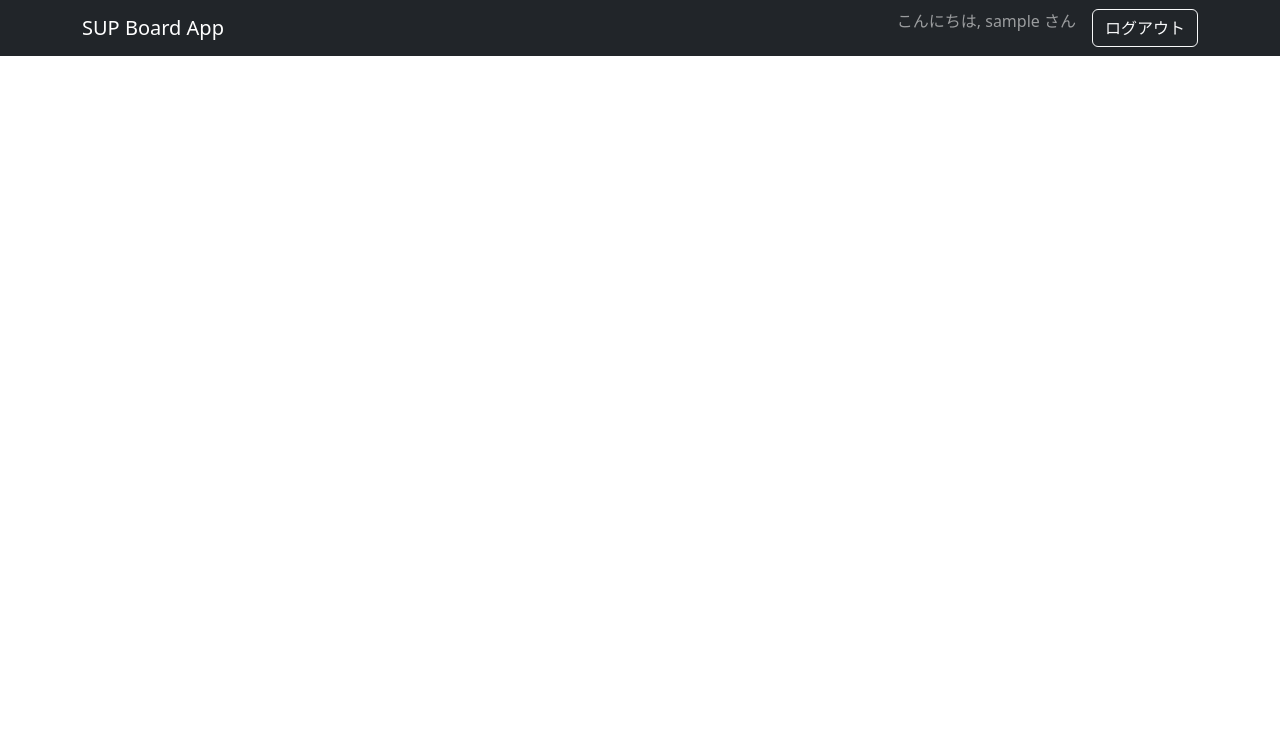
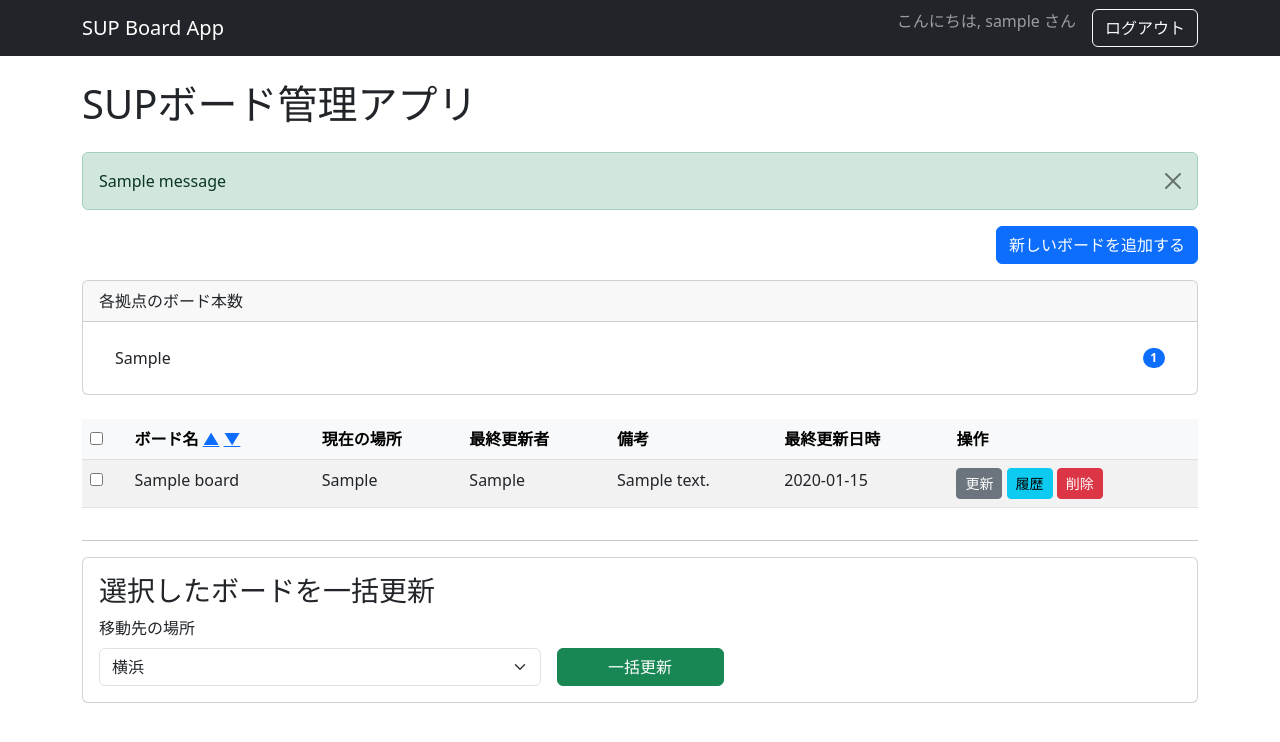
Before and after one commit to uuuuuseeee/sup-board-app, a Flask app: page / in a window 1280 px wide. Shown: the top 742 px of the page. Run offline with Flask 3, Linux system fonts and the light colour scheme; a user stored in the database is signed in; tables that the repository leaves empty hold one stand-in row (values such as "Sample post"); one stand-in notice (Sample message) is shown.

Commit message:
Update base.html

```diff
--- a/templates/base.html
+++ b/templates/base.html
@@ -4,7 +4,8 @@
     <meta charset="UTF-8">
     <meta name="viewport" content="width=device-width, initial-scale=1.0">
 
-    <link href="https://cdn.jsdelivr.net/npm/bootstrap@5.3.0/dist/css/bootstrap.min.css" rel="stylesheet" integrity="sha384-9ndCyUaIbzAi2FUVXJi0CjmCapSmO7SnpJef0486qhLnuZ2cdeRhO02iuK6FUUVM" crossorigin="anonymous">
+    <!-- BootstrapのCSSを読み込む -->
+    <link href="https://cdn.jsdelivr.net/npm/bootstrap@5.3.0/dist/css/bootstrap.min.css" rel="stylesheet" xintegrity="sha384-9ndCyUaIbzAi2FUVXJi0CjmCapSmO7SnpJef0486qhLnuZ2cdeRhO02iuK6FUUVM" crossorigin="anonymous">
 
     <title>{% block title %}SUPボード管理アプリ{% endblock %}</title>
 </head>
@@ -12,7 +13,10 @@
     <nav class="navbar navbar-expand-lg navbar-dark bg-dark mb-4">
         <div class="container">
             <a class="navbar-brand" href="{{ url_for('index') }}">SUP Board App</a>
-                <div class="collapse navbar-collapse">
+            <button class="navbar-toggler" type="button" data-bs-toggle="collapse" data-bs-target="#navbarNav" aria-controls="navbarNav" aria-expanded="false" aria-label="Toggle navigation">
+                <span class="navbar-toggler-icon"></span>
+            </button>
+            <div class="collapse navbar-collapse" id="navbarNav">
                 <ul class="navbar-nav ms-auto">
                     {% if current_user.is_authenticated %}
                         <li class="nav-item">
@@ -37,7 +41,25 @@
     </nav>
 
     <div class="container mt-4">
+        <h1 class="mb-4">{% block header %}{% endblock %}</h1>
 
-    <script src="https://cdn.jsdelivr.net/npm/bootstrap@5.3.0/dist/js/bootstrap.bundle.min.js" integrity="sha384-geWF76RCwLtnZ8qwWowPQNguL3RmwHVBC9FhGdlKrxdiJJigb/j/68SIy3Te4Bkz" crossorigin="anonymous"></script>
+        <!-- Flashメッセージ表示エリア -->
+        {% with messages = get_flashed_messages(with_categories=true) %}
+          {% if messages %}
+            {% for category, message in messages %}
+              <div class="alert alert-{{ 'danger' if category == 'error' else 'success' }} alert-dismissible fade show" role="alert">
+                {{ message }}
+                <button type="button" class="btn-close" data-bs-dismiss="alert" aria-label="Close"></button>
+              </div>
+            {% endfor %}
+          {% endif %}
+        {% endwith %}
+
+        {# ここが、各ページのコンテンツが表示されるための最も重要なプレースホルダーです #}
+        {% block content %}{% endblock %}
+    </div>
+
+    <!-- BootstrapのJavaScriptを読み込む -->
+    <script src="https://cdn.jsdelivr.net/npm/bootstrap@5.3.0/dist/js/bootstrap.bundle.min.js" xintegrity="sha384-geWF76RCwLtnZ8qwWowPQNguL3RmwHVBC9FhGdlKrxdiJJigb/j/68SIy3Te4Bkz" crossorigin="anonymous"></script>
 </body>
 </html>
```
Lines whose indentation alone changed are shown as unchanged.
